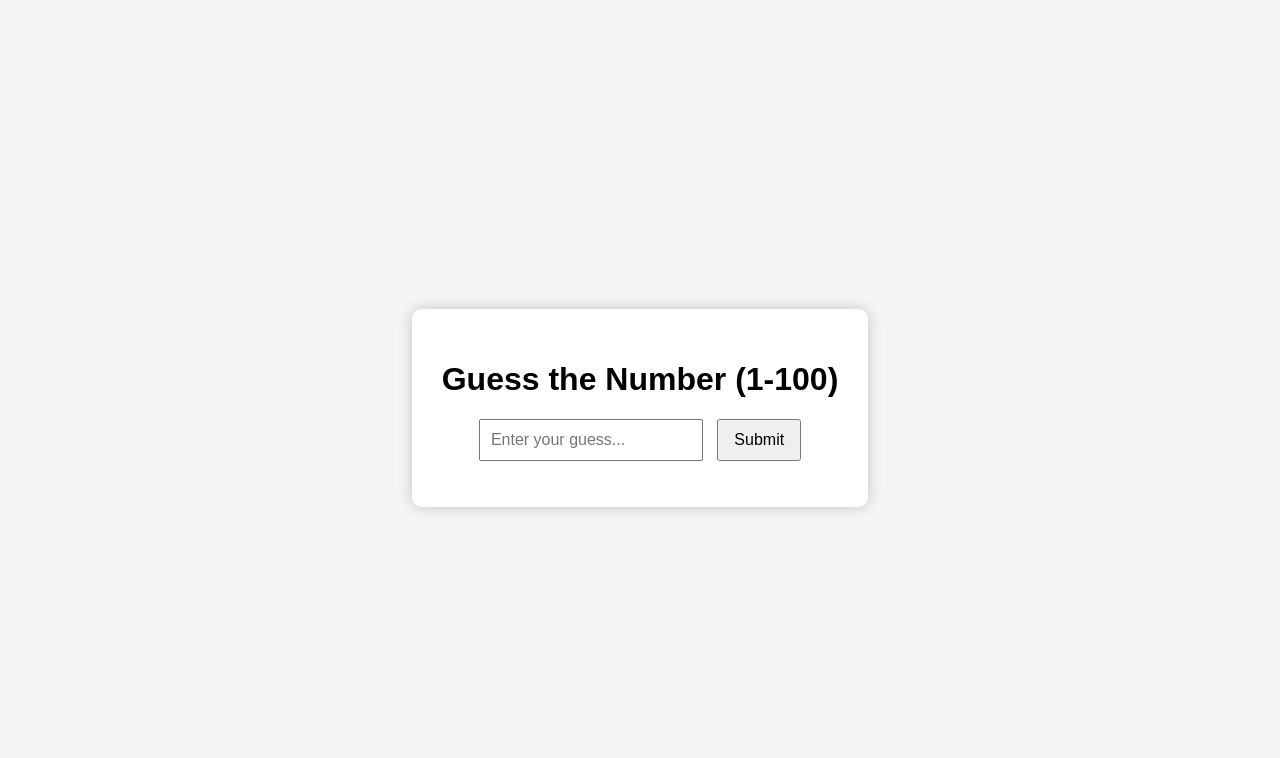
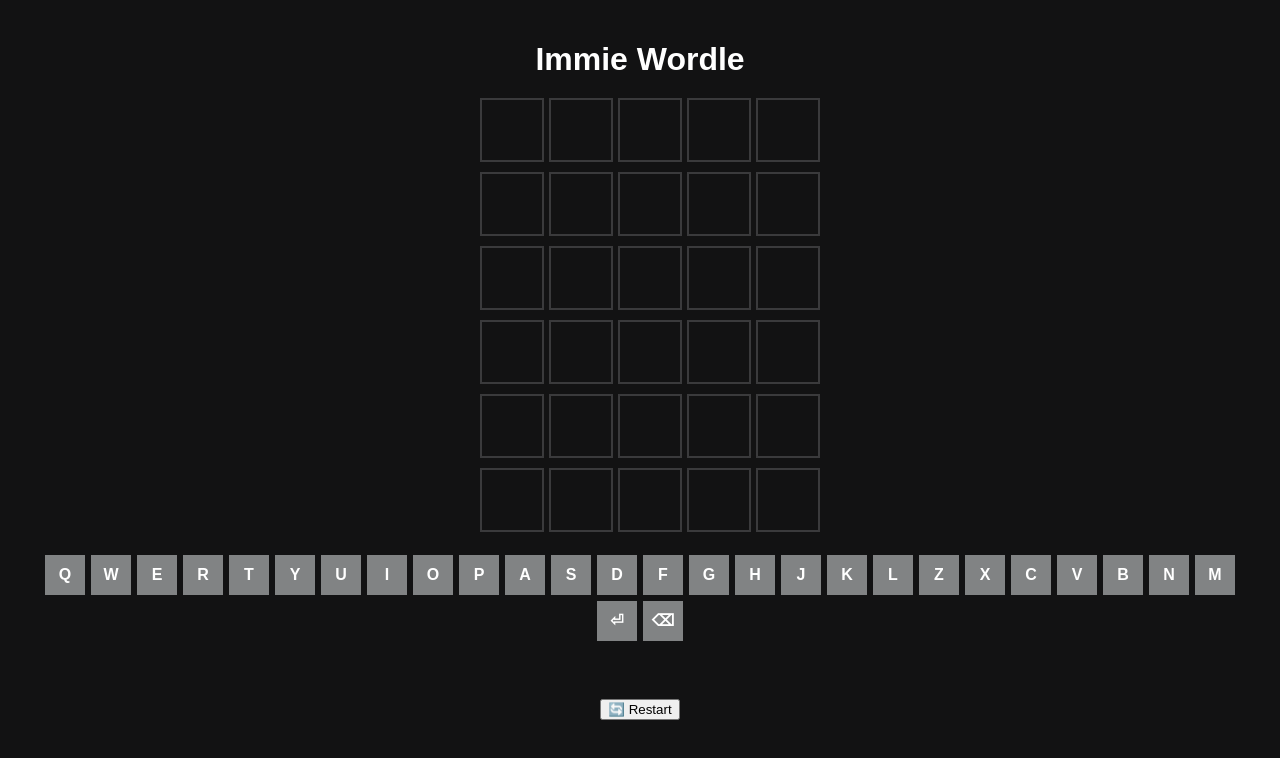
Before and after one commit to imranimmie/ci-cd-bingo, a plain HTML site: page index.html in a window 1280 px wide. Drawn offline with Linux system fonts and the light colour scheme.

Commit message:
🎮 Added Wordle Clone Game

```diff
--- a/guess.js
+++ /dev/null
@@ -1,27 +0,0 @@
-// 🎲 Random number between 1 and 100
-const secretNumber = Math.floor(Math.random() * 100) + 1;
-let attempts = 0;
-
-function checkGuess() {
-  const input = document.getElementById('guessInput').value;
-  const guess = Number(input);
-  const message = document.getElementById('message');
-
-  attempts++;
-
-  if (!guess || guess < 1 || guess > 100) {
-    message.innerText = "⛔ Enter a number between 1 and 100!";
-    return;
-  }
-
-  if (guess === secretNumber) {
-    message.innerText = `🎉 Correct! You guessed it in ${attempts} tries.`;
-    message.style.color = "green";
-  } else if (guess < secretNumber) {
-    message.innerText = "📈 Too low! Try again.";
-    message.style.color = "orange";
-  } else {
-    message.innerText = "📉 Too high! Try again.";
-    message.style.color = "orange";
-  }
-}
--- a/index.html
+++ b/index.html
@@ -1,17 +1,18 @@
 <!DOCTYPE html>
 <html lang="en">
 <head>
-  <meta charset="UTF-8">
-  <title>Number Guessing Game</title>
-  <link rel="stylesheet" href="style.css">
+  <meta charset="UTF-8" />
+  <meta name="viewport" content="width=device-width, initial-scale=1.0"/>
+  <title>Immie Wordle</title>
+  <link rel="stylesheet" href="style.css" />
 </head>
 <body>
-  <div class="game-container">
-    <h1>Guess the Number (1-100)</h1>
-    <input type="number" id="guessInput" placeholder="Enter your guess..." min="1" max="100">
-    <button onclick="checkGuess()">Submit</button>
-    <p id="message"></p>
-  </div>
-  <script src="guess.js"></script>
+  <h1>Immie Wordle</h1>
+  <div id="game-board"></div>
+  <div id="keyboard"></div>
+  <p id="message"></p>
+  <button onclick="restartGame()">🔄 Restart</button>
+
+  <script src="script.js"></script>
 </body>
 </html>
--- /dev/null
+++ b/script.js
@@ -0,0 +1,99 @@
+const wordList = ['apple', 'grape', 'smile', 'flame', 'candy', 'beach'];
+let targetWord = wordList[Math.floor(Math.random() * wordList.length)];
+let currentRow = 0;
+let currentTile = 0;
+let guesses = Array(6).fill('').map(() => '');
+
+const gameBoard = document.getElementById('game-board');
+const keyboard = document.getElementById('keyboard');
+const message = document.getElementById('message');
+
+// Draw game grid
+for (let i = 0; i < 6; i++) {
+  const row = document.createElement('div');
+  row.className = 'row';
+  for (let j = 0; j < 5; j++) {
+    const tile = document.createElement('div');
+    tile.className = 'tile';
+    tile.setAttribute('id', `tile-${i}-${j}`);
+    row.appendChild(tile);
+  }
+  gameBoard.appendChild(row);
+}
+
+// Draw keyboard
+'QWERTYUIOPASDFGHJKLZXCVBNM'.split('').forEach(letter => {
+  const key = document.createElement('div');
+  key.className = 'key';
+  key.textContent = letter;
+  key.onclick = () => addLetter(letter);
+  keyboard.appendChild(key);
+});
+
+const enterKey = document.createElement('div');
+enterKey.className = 'key';
+enterKey.textContent = '⏎';
+enterKey.onclick = submitGuess;
+keyboard.appendChild(enterKey);
+
+const delKey = document.createElement('div');
+delKey.className = 'key';
+delKey.textContent = '⌫';
+delKey.onclick = deleteLetter;
+keyboard.appendChild(delKey);
+
+// Game logic
+function addLetter(letter) {
+  if (currentTile < 5 && currentRow < 6) {
+    guesses[currentRow] += letter.toLowerCase();
+    document.getElementById(`tile-${currentRow}-${currentTile}`).textContent = letter;
+    currentTile++;
+  }
+}
+
+function deleteLetter() {
+  if (currentTile > 0) {
+    currentTile--;
+    guesses[currentRow] = guesses[currentRow].slice(0, -1);
+    document.getElementById(`tile-${currentRow}-${currentTile}`).textContent = '';
+  }
+}
+
+function submitGuess() {
+  const guess = guesses[currentRow];
+  if (guess.length !== 5) {
+    showMessage('⛔ Enter 5 letters');
+    return;
+  }
+
+  const guessArr = guess.split('');
+  const targetArr = targetWord.split('');
+
+  for (let i = 0; i < 5; i++) {
+    const tile = document.getElementById(`tile-${currentRow}-${i}`);
+    if (guessArr[i] === targetArr[i]) {
+      tile.classList.add('correct');
+    } else if (targetArr.includes(guessArr[i])) {
+      tile.classList.add('present');
+    } else {
+      tile.classList.add('absent');
+    }
+  }
+
+  if (guess === targetWord) {
+    showMessage(`🎉 Correct! The word was "${targetWord.toUpperCase()}"`);
+  } else if (currentRow === 5) {
+    showMessage(`❌ Game Over! Word: "${targetWord.toUpperCase()}"`);
+  } else {
+    currentRow++;
+    currentTile = 0;
+  }
+}
+
+function showMessage(msg) {
+  message.textContent = msg;
+}
+
+function restartGame() {
+  window.location.reload();
+}
--- a/style.css
+++ b/style.css
@@ -1,29 +1,78 @@
 body {
-  font-family: Arial, sans-serif;
-  background-color: #f5f5f5;
-  display: flex;
-  justify-content: center;
-  align-items: center;
-  height: 100vh;
+  font-family: 'Arial', sans-serif;
+  background: #121213;
+  color: #ffffff;
+  text-align: center;
+  margin: 0;
+  padding: 20px;
 }
 
-.game-container {
-  text-align: center;
-  background: white;
-  padding: 30px;
-  border-radius: 10px;
-  box-shadow: 0 0 15px rgba(0, 0, 0, 0.2);
+h1 {
+  font-size: 2rem;
+  margin-bottom: 20px;
 }
 
-input[type="number"] {
-  padding: 10px;
-  width: 200px;
-  margin-right: 10px;
-  font-size: 16px;
+#game-board {
+  display: grid;
+  grid-template-rows: repeat(6, 1fr);
+  gap: 10px;
+  max-width: 320px;
+  margin: 0 auto 20px;
 }
 
-button {
-  padding: 10px 15px;
-  font-size: 16px;
+.row {
+  display: grid;
+  grid-template-columns: repeat(5, 1fr);
+  gap: 5px;
+}
+
+.tile {
+  width: 60px;
+  height: 60px;
+  border: 2px solid #3a3a3c;
+  font-size: 2rem;
+  text-transform: uppercase;
+  display: flex;
+  align-items: center;
+  justify-content: center;
+  background-color: #121213;
+  color: white;
+  font-weight: bold;
+}
+
+.correct {
+  background-color: #538d4e;
+  border-color: #538d4e;
+}
+
+.present {
+  background-color: #b59f3b;
+  border-color: #b59f3b;
+}
+
+.absent {
+  background-color: #3a3a3c;
+  border-color: #3a3a3c;
+}
+
+#keyboard {
+  margin-top: 20px;
+}
+
+.key {
+  display: inline-block;
+  width: 40px;
+  height: 40px;
+  margin: 3px;
+  background-color: #818384;
+  color: white;
+  line-height: 40px;
+  font-weight: bold;
   cursor: pointer;
 }
+
+#message {
+  margin-top: 15px;
+  font-size: 1.2rem;
+  height: 20px;
+}
```
Also changed, not shown: bingo.js (deleted, +0 -18 lines).
